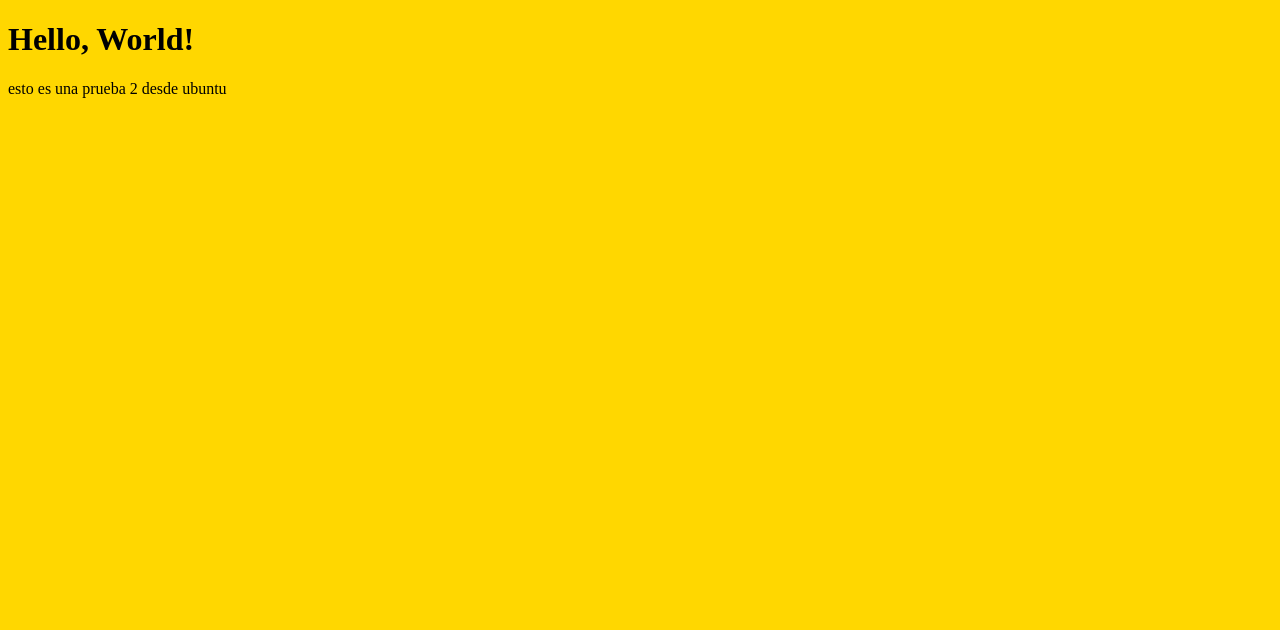
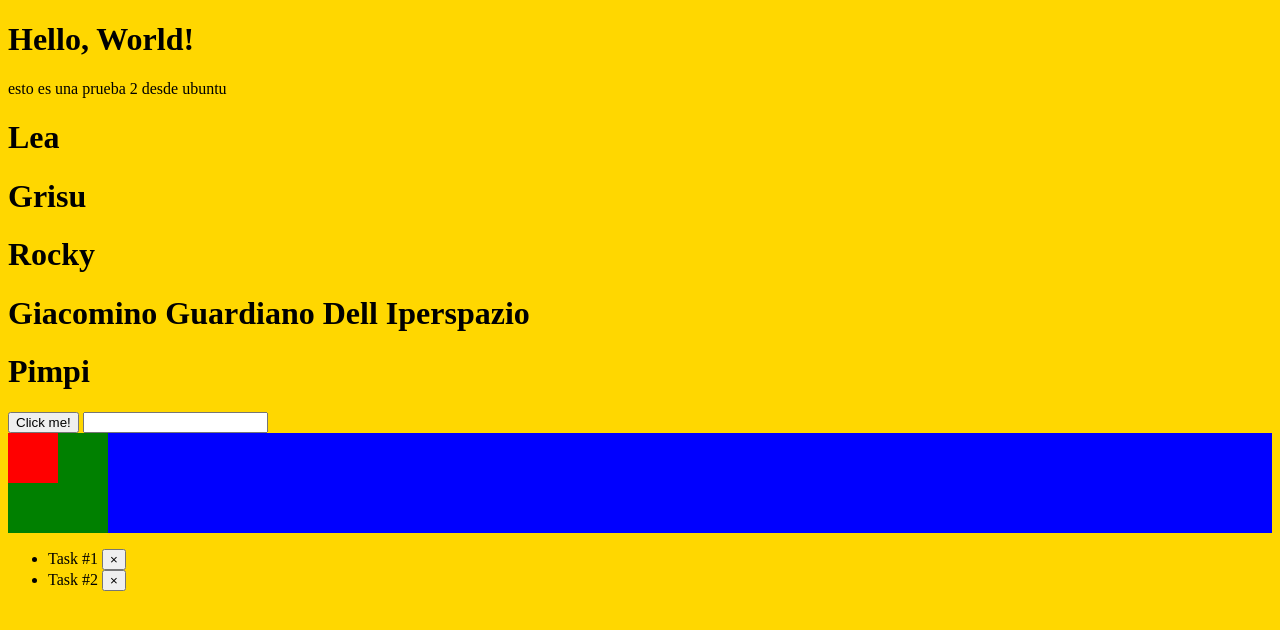
Before and after one commit to DesarrolloSoftwareIVSG/demo, a website: page src/index.html in a window 1280 px wide. Drawn offline with Linux system fonts and the light colour scheme.

Commit message:
add JavaScript functionality for dynamic cat list and event handling

```diff
--- a/src/index.css
+++ b/src/index.css
@@ -10,3 +10,19 @@ body{
         display: none;
     }
 }
+
+.container{
+    width: 100%;
+    height: 100%;
+    background-color: blue;
+    .element{
+        width: 100px;
+        height: 100px;
+        background-color: green;
+        .red{
+            width: 50px;
+            height: 50px;
+            background-color: red;
+        }
+    }
+}
--- a/src/index.html
+++ b/src/index.html
@@ -5,9 +5,38 @@
     <meta name="viewport" content="width=device-width, initial-scale=1.0">
     <title>Document</title>
     <link rel="stylesheet" href="index.css">
+
+   <script src="./index.js" defer></script>
 </head>
 <body>
-    <h1>Hello, World!</h1>
-    <p>esto es una prueba 2 desde ubuntu</p>
+
+
+    <template>
+        <div class="card">
+            <h1></h1>
+        </div>
+    </template>
+
+        <div class="page">
+            <!-- Contenido -->
+            <h1>Hello, World!</h1>
+            <p>esto es una prueba 2 desde ubuntu</p>
+        </div>
+
+    <button>Click me!</button>
+    <input type="text">
+
+
+    <div class="container"> <!-- ← Listener aquí -->
+        <div class="element">
+            <div class="red"></div>
+        </div>
+    </div>
+
+    <ul class="tasks">
+  <li>Task #1 <button class="delete">×</button></li>
+  <li>Task #2 <button class="delete">×</button></li>
+</ul>
+
 </body>
 </html>
--- a/src/index.js
+++ b/src/index.js
@@ -0,0 +1,41 @@
+const cats = [
+  "Lea", "Grisu", "Rocky",
+  "Giacomino Guardiano Dell Iperspazio", "Pimpi"
+];
+const page = document.querySelector(".page");
+const template = document.querySelector("template");
+
+cats.forEach(cat => {
+  const html = template.content.cloneNode(true);
+  html.querySelector("h1").textContent = cat;
+  page.append(html);
+});
+
+const button = document.querySelector("button");
+
+button.addEventListener("click", (ev) => {
+  console.log(ev);
+});
+
+const input = document.querySelector("input");
+
+input.addEventListener("keydown", (ev) => {
+  console.log(ev);
+});
+
+const container = document.querySelector(".container");
+const status = document.querySelector(".status");
+
+const update = (ev) => {
+  console.log("Target: ", ev.target.className);
+  console.log("currentTarget: ", ev.currentTarget.className);
+}
+
+container.addEventListener("click", (ev) => update(ev));
+
+
+const tasks = document.querySelector(".tasks");
+tasks.addEventListener("click", (ev) => {
+  if (ev.target.classList.contains("delete"))
+    ev.target.parentElement.remove();
+});
```
